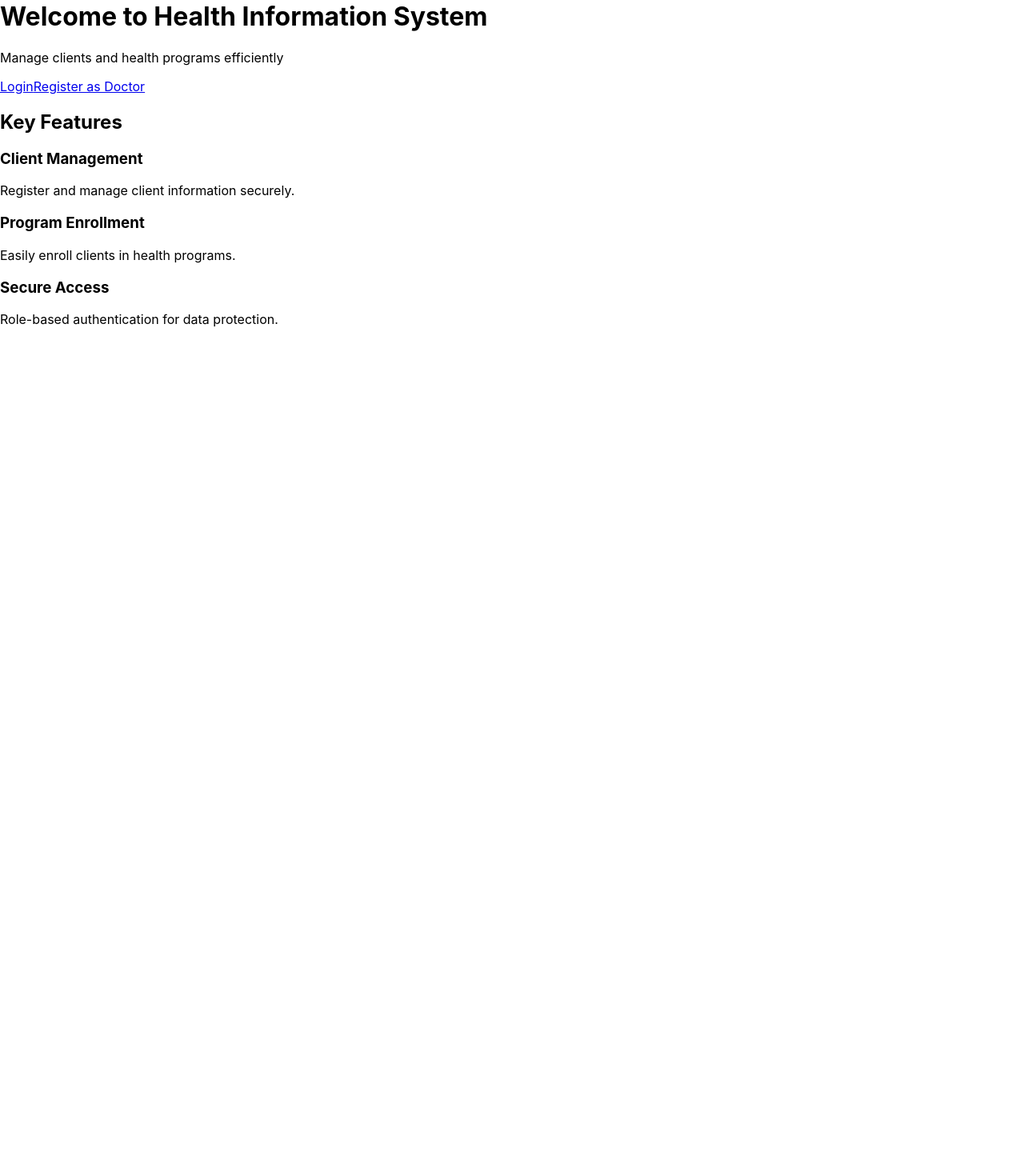
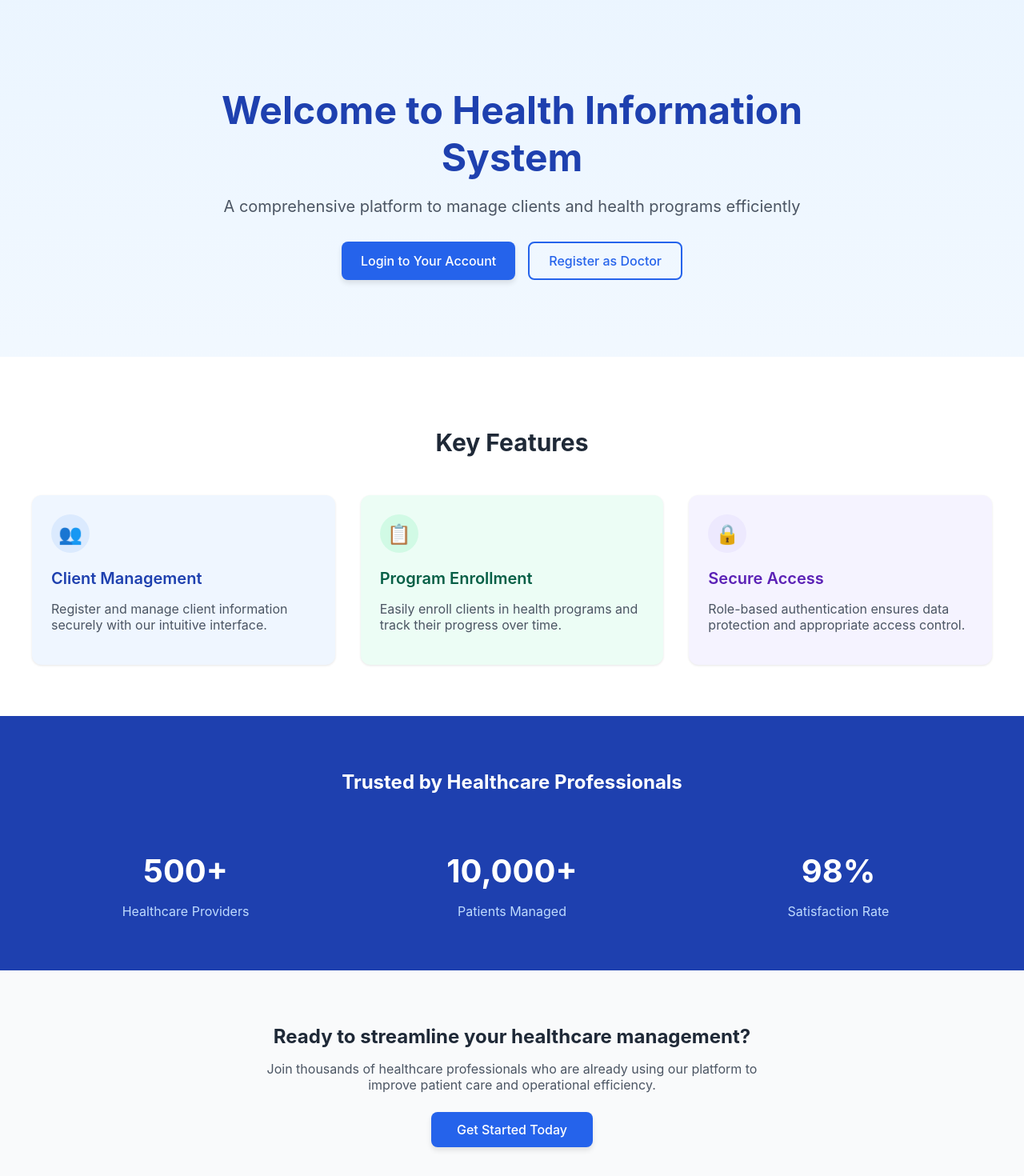
Before and after one commit to Cramelsim/health-system, a React (Create React App) app in the folder client/: page / in a window 1280 px wide. Shown: the part 60-1530 px from the top of the page at 80% size. Before the commit the page ends 800 px from the top, so only its background shows below. Built offline with nearby package versions, Linux system fonts and the light colour scheme.

Commit message:
improve Home.js and apply home styling in app.css

```diff
--- a/client/src/App.css
+++ b/client/src/App.css
@@ -1,38 +1,320 @@
-.App {
+/* Base Styles */
+.container {
+  max-width: 1200px;
+  margin: 0 auto;
+  padding: 0 1rem;
+}
+
+/* Home Container */
+.home-container {
+  min-height: 100vh;
+  background: linear-gradient(to bottom, #EBF5FF, #FFFFFF);
+}
+
+/* Hero Section */
+.hero-section {
+  padding: 4rem 1rem;
+}
+
+@media (min-width: 768px) {
+  .hero-section {
+    padding: 6rem 1rem;
+  }
+}
+
+.hero-content {
+  text-align: center;
+  max-width: 768px;
+  margin: 0 auto;
+}
+
+.hero-title {
+  font-size: 2.5rem;
+  font-weight: 700;
+  color: #1E40AF;
+  margin-bottom: 1rem;
+}
+
+@media (min-width: 768px) {
+  .hero-title {
+    font-size: 3rem;
+  }
+}
+
+.hero-description {
+  font-size: 1.25rem;
+  color: #4B5563;
+  margin-bottom: 2rem;
+}
+
+/* Auth Buttons */
+.auth-buttons {
+  display: flex;
+  flex-direction: column;
+  gap: 1rem;
+  justify-content: center;
+}
+
+@media (min-width: 640px) {
+  .auth-buttons {
+    flex-direction: row;
+  }
+}
+
+/* Dashboard Links */
+.dashboard-links {
+  display: grid;
+  grid-template-columns: 1fr;
+  gap: 1rem;
+  max-width: 32rem;
+  margin: 0 auto;
+}
+
+@media (min-width: 640px) {
+  .dashboard-links {
+    grid-template-columns: 1fr 1fr;
+  }
+}
+
+.full-width {
+  grid-column: span 1;
+}
+
+@media (min-width: 640px) {
+  .full-width {
+    grid-column: span 2;
+  }
+}
+
+/* Button Styles */
+.btn-primary {
+  display: inline-flex;
+  align-items: center;
+  justify-content: center;
+  background-color: #2563EB;
+  color: white;
+  font-weight: 500;
+  padding: 0.75rem 1.5rem;
+  border-radius: 0.5rem;
+  transition: background-color 0.2s;
+  text-decoration: none;
+  box-shadow: 0 4px 6px rgba(0, 0, 0, 0.1);
+}
+
+.btn-primary:hover {
+  background-color: #1D4ED8;
+}
+
+.btn-secondary {
+  display: inline-flex;
+  align-items: center;
+  justify-content: center;
+  border: 2px solid #2563EB;
+  color: #2563EB;
+  font-weight: 500;
+  padding: 0.75rem 1.5rem;
+  border-radius: 0.5rem;
+  transition: background-color 0.2s;
+  text-decoration: none;
+}
+
+.btn-secondary:hover {
+  background-color: #EFF6FF;
+}
+
+.btn-green {
+  display: inline-flex;
+  align-items: center;
+  justify-content: center;
+  background-color: #059669;
+  color: white;
+  font-weight: 500;
+  padding: 0.75rem 1.5rem;
+  border-radius: 0.5rem;
+  transition: background-color 0.2s;
+  text-decoration: none;
+  box-shadow: 0 4px 6px rgba(0, 0, 0, 0.1);
+}
+
+.btn-green:hover {
+  background-color: #047857;
+}
+
+.btn-purple {
+  display: inline-flex;
+  align-items: center;
+  justify-content: center;
+  background-color: #7C3AED;
+  color: white;
+  font-weight: 500;
+  padding: 0.75rem 1.5rem;
+  border-radius: 0.5rem;
+  transition: background-color 0.2s;
+  text-decoration: none;
+  box-shadow: 0 4px 6px rgba(0, 0, 0, 0.1);
+}
+
+.btn-purple:hover {
+  background-color: #6D28D9;
+}
+
+.cta-button {
+  display: inline-flex;
+  padding: 0.75rem 2rem;
+}
+
+/* Features Section */
+.features-section {
+  background-color: white;
+  padding: 4rem 1rem;
+}
+
+.section-title {
+  font-size: 1.875rem;
+  font-weight: 700;
+  text-align: center;
+  color: #1F2937;
+  margin-bottom: 3rem;
+}
+
+.features-grid {
+  display: grid;
+  grid-template-columns: 1fr;
+  gap: 2rem;
+}
+
+@media (min-width: 768px) {
+  .features-grid {
+    grid-template-columns: repeat(3, 1fr);
+  }
+}
+
+.feature-card {
+  padding: 1.5rem;
+  border-radius: 0.75rem;
+  box-shadow: 0 1px 3px rgba(0, 0, 0, 0.1);
+  transition: box-shadow 0.2s;
+}
+
+.feature-card:hover {
+  box-shadow: 0 4px 6px rgba(0, 0, 0, 0.1);
+}
+
+.feature-card.blue {
+  background-color: #EFF6FF;
+}
+
+.feature-card.green {
+  background-color: #ECFDF5;
+}
+
+.feature-card.purple {
+  background-color: #F5F3FF;
+}
+
+.feature-icon {
+  width: 3rem;
+  height: 3rem;
+  border-radius: 9999px;
+  display: flex;
+  align-items: center;
+  justify-content: center;
+  margin-bottom: 1rem;
+}
+
+.feature-icon.blue {
+  background-color: #DBEAFE;
+}
+
+.feature-icon.green {
+  background-color: #D1FAE5;
+}
+
+.feature-icon.purple {
+  background-color: #EDE9FE;
+}
+
+.icon {
+  font-size: 1.5rem;
+}
+
+.feature-title {
+  font-size: 1.25rem;
+  font-weight: 600;
+  margin-bottom: 0.5rem;
+}
+
+.feature-title.blue {
+  color: #1E40AF;
+}
+
+.feature-title.green {
+  color: #065F46;
+}
+
+.feature-title.purple {
+  color: #5B21B6;
+}
+
+.feature-description {
+  color: #4B5563;
+}
+
+/* Stats Section */
+.stats-section {
+  background-color: #1E40AF;
+  color: white;
+  padding: 3rem 1rem;
+}
+
+.stats-title {
+  font-size: 1.5rem;
+  font-weight: 700;
+  text-align: center;
+  margin-bottom: 2rem;
+}
+
+.stats-grid {
+  display: grid;
+  grid-template-columns: 1fr;
+  gap: 1.5rem;
   text-align: center;
 }
 
-.App-logo {
-  height: 40vmin;
-  pointer-events: none;
-}
-
-@media (prefers-reduced-motion: no-preference) {
-  .App-logo {
-    animation: App-logo-spin infinite 20s linear;
+@media (min-width: 768px) {
+  .stats-grid {
+    grid-template-columns: repeat(3, 1fr);
   }
 }
 
-.App-header {
-  background-color: #282c34;
-  min-height: 100vh;
-  display: flex;
-  flex-direction: column;
-  align-items: center;
-  justify-content: center;
-  font-size: calc(10px + 2vmin);
-  color: white;
+.stat-number {
+  font-size: 2.5rem;
+  font-weight: 700;
+  margin-bottom: 0.5rem;
 }
 
-.App-link {
-  color: #61dafb;
+.stat-label {
+  color: #BFDBFE;
 }
 
-@keyframes App-logo-spin {
-  from {
-    transform: rotate(0deg);
-  }
-  to {
-    transform: rotate(360deg);
-  }
+/* CTA Section */
+.cta-section {
+  background-color: #F9FAFB;
+  padding: 3rem 1rem;
+  text-align: center;
 }
+
+.cta-title {
+  font-size: 1.5rem;
+  font-weight: 700;
+  color: #1F2937;
+  margin-bottom: 1rem;
+}
+
+.cta-description {
+  color: #4B5563;
+  margin-bottom: 1.5rem;
+  max-width: 42rem;
+  margin-left: auto;
+  margin-right: auto;
+}
--- a/client/src/components/Home.js
+++ b/client/src/components/Home.js
@@ -1,20 +1,105 @@
-import React from 'react';
+import React, { useState, useEffect, useRef } from 'react';
 import { Link } from 'react-router-dom';
 import { useAuth } from '../components/AuthContext';
 
 function Home() {
   const { user } = useAuth();
+  const [providerCount, setProviderCount] = useState(0);
+  const [patientCount, setPatientCount] = useState(0);
+  const [satisfactionRate, setSatisfactionRate] = useState(0);
+  const statsRef = useRef(null);
+
+  // Animation function for counting up
+  useEffect(() => {
+    const observerOptions = {
+      root: null,
+      rootMargin: '0px',
+      threshold: 0.1,
+    };
+
+    const handleIntersect = (entries) => {
+      if (entries[0].isIntersecting) {
+        startCountingAnimation();
+        observer.disconnect(); // Only animate once
+      }
+    };
+
+    const observer = new IntersectionObserver(handleIntersect, observerOptions);
+
+    // Store the current ref value in a variable for cleanup
+    const currentRef = statsRef.current;
+
+    if (currentRef) {
+      observer.observe(currentRef);
+    }
+
+    return () => {
+      // Use the variable in the cleanup function
+      if (currentRef) {
+        observer.disconnect();
+      }
+    };
+  }, []);
+
+  const startCountingAnimation = () => {
+    // Provider count animation (0 to 500)
+    const providerDuration = 2000; // 2 seconds
+    const providerIncrement = 500 / (providerDuration / 16);
+    let providerCurrent = 0;
+
+    const providerInterval = setInterval(() => {
+      providerCurrent += providerIncrement;
+      if (providerCurrent >= 500) {
+        setProviderCount(500);
+        clearInterval(providerInterval);
+      } else {
+        setProviderCount(Math.floor(providerCurrent));
+      }
+    }, 16);
+
+    // Patient count animation (0 to 10,000)
+    const patientDuration = 2500; // 2.5 seconds
+    const patientIncrement = 10000 / (patientDuration / 16);
+    let patientCurrent = 0;
+
+    const patientInterval = setInterval(() => {
+      patientCurrent += patientIncrement;
+      if (patientCurrent >= 10000) {
+        setPatientCount(10000);
+        clearInterval(patientInterval);
+      } else {
+        setPatientCount(Math.floor(patientCurrent));
+      }
+    }, 16);
+
+    // Satisfaction rate animation (0 to 98)
+    const rateInterval = setInterval(() => {
+      setSatisfactionRate(prev => {
+        if (prev >= 98) {
+          clearInterval(rateInterval);
+          return 98;
+        }
+        return prev + 1;
+      });
+    }, 20);
+  };
 
   return (
     <div className="home-container">
+      {/* Hero Section */}
       <div className="hero-section">
-        <h1>Welcome to Health Information System</h1>
-        <p>Manage clients and health programs efficiently</p>
+        <div className="hero-content">
+          <h1 className="hero-title">
+            Welcome to Health Information System
+          </h1>
+          <p className="hero-description">
+            A comprehensive platform to manage clients and health programs efficiently
+          </p>
 
           {!user ? (
             <div className="auth-buttons">
               <Link to="/login" className="btn-primary">
-              Login
+                Login to Your Account
               </Link>
               <Link to="/register/doctor" className="btn-secondary">
                 Register as Doctor
@@ -25,28 +110,83 @@ function Home() {
               <Link to="/clients" className="btn-primary">
                 View Clients
               </Link>
-            <Link to="/programs" className="btn-secondary">
+              <Link to="/programs" className="btn-green">
                 View Programs
+              </Link>
+              <Link to="/dashboard" className="btn-purple full-width">
+                Go to Dashboard
               </Link>
             </div>
           )}
         </div>
+      </div>
 
+      {/* Feature Section */}
       <div className="features-section">
-        <h2>Key Features</h2>
+        <div className="container">
+          <h2 className="section-title">
+            Key Features
+          </h2>
           <div className="features-grid">
-          <div className="feature-card">
-            <h3>Client Management</h3>
-            <p>Register and manage client information securely.</p>
+            <div className="feature-card blue">
+              <div className="feature-icon blue">
+                <span className="icon">👥</span>
               </div>
-          <div className="feature-card">
-            <h3>Program Enrollment</h3>
-            <p>Easily enroll clients in health programs.</p>
+              <h3 className="feature-title blue">Client Management</h3>
+              <p className="feature-description">Register and manage client information securely with our intuitive interface.</p>
             </div>
-          <div className="feature-card">
-            <h3>Secure Access</h3>
-            <p>Role-based authentication for data protection.</p>
+            <div className="feature-card green">
+              <div className="feature-icon green">
+                <span className="icon">📋</span>
               </div>
+              <h3 className="feature-title green">Program Enrollment</h3>
+              <p className="feature-description">Easily enroll clients in health programs and track their progress over time.</p>
+            </div>
+            <div className="feature-card purple">
+              <div className="feature-icon purple">
+                <span className="icon">🔒</span>
+              </div>
+              <h3 className="feature-title purple">Secure Access</h3>
+              <p className="feature-description">Role-based authentication ensures data protection and appropriate access control.</p>
+            </div>
+          </div>
+        </div>
+      </div>
+
+      {/* Testimonial/Stats Section */}
+      <div className="stats-section" ref={statsRef}>
+        <div className="container">
+          <h2 className="stats-title">Trusted by Healthcare Professionals</h2>
+          <div className="stats-grid">
+            <div className="stat-item">
+              <p className="stat-number">{providerCount}+</p>
+              <p className="stat-label">Healthcare Providers</p>
+            </div>
+            <div className="stat-item">
+              <p className="stat-number">{patientCount.toLocaleString()}+</p>
+              <p className="stat-label">Patients Managed</p>
+            </div>
+            <div className="stat-item">
+              <p className="stat-number">{satisfactionRate}%</p>
+              <p className="stat-label">Satisfaction Rate</p>
+            </div>
+          </div>
+        </div>
+      </div>
+
+      {/* Footer Call-to-Action */}
+      <div className="cta-section">
+        <div className="container">
+          <h2 className="cta-title">Ready to streamline your healthcare management?</h2>
+          <p className="cta-description">
+            Join thousands of healthcare professionals who are already using our platform
+            to improve patient care and operational efficiency.
+          </p>
+          {!user && (
+            <Link to="/register/doctor" className="btn-primary cta-button">
+              Get Started Today
+            </Link>
+          )}
         </div>
       </div>
     </div>
```
Lines whose indentation alone changed are shown as unchanged.
